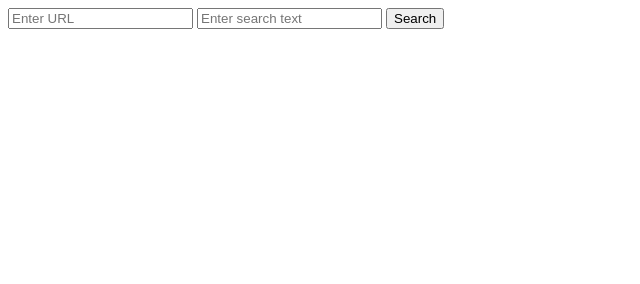
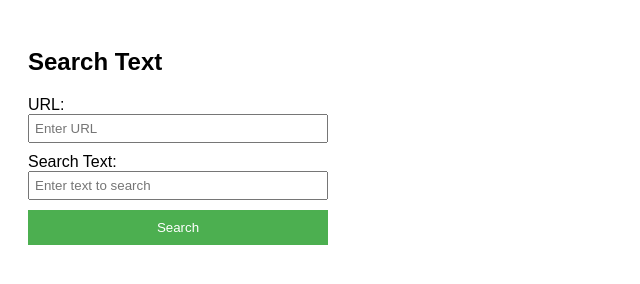
Before and after one commit to GuyYar1/web_search_extension, a website built with webpack: page popup.html in a window 1280 px wide. Shown: the whole page, without its empty margins (0-640 px from the left). Built offline with nearby package versions, Linux system fonts and the light colour scheme.

Commit message:
Final_Worksonexistingtaband Current

```diff
--- a/popup.html
+++ b/popup.html
@@ -4,11 +4,38 @@
   <meta charset="UTF-8">
   <meta name="viewport" content="width=device-width, initial-scale=1.0">
   <title>Text Search Extension</title>
+  <style>
+    body {
+      font-family: Arial, sans-serif;
+      width: 300px;
+      padding: 20px;
+    }
+    input {
+      margin-bottom: 10px;
+      width: 100%;
+      padding: 5px;
+      box-sizing: border-box;
+    }
+    button {
+      width: 100%;
+      padding: 10px;
+      background-color: #4CAF50;
+      color: white;
+      border: none;
+      cursor: pointer;
+    }
+  </style>
 </head>
 <body>
+  <h2>Search Text</h2>
+  <label for="urlInput">URL:</label>
   <input type="text" id="urlInput" placeholder="Enter URL">
-  <input type="text" id="searchInput" placeholder="Enter search text">
+
+  <label for="searchInput">Search Text:</label>
+  <input type="text" id="searchInput" placeholder="Enter text to search">
+
   <button id="searchButton">Search</button>
+
   <script src="popup.js"></script>
 </body>
 </html>
--- a/popup.js
+++ b/popup.js
@@ -15,9 +15,9 @@ document.getElementById('searchButton').addEventListener('click', () => {
         handleSearchResult(result, 'current tab');
       });
     });
-  } else {
+  } else if (url.trim() !== '') {
     // Handle opening a new tab with the specified URL
-    chrome.tabs.create({ url }, (newTab) => {
+    chrome.tabs.create({ url, active: false }, (newTab) => {
       // Wait for the new tab to load
       chrome.tabs.onUpdated.addListener(function listener(tabId, changeInfo) {
         if (tabId === newTab.id && changeInfo.status === 'complete') {
@@ -34,6 +34,8 @@ document.getElementById('searchButton').addEventListener('click', () => {
         }
       });
     });
+  } else {
+    console.error('Please enter a search text or URL.');
   }
 });
 
@@ -81,7 +83,6 @@ function searchAndHighlightText(searchText) {
   return found;
 }
 
-
 function handleSearchResult(result, tabType) {
   if (chrome.runtime.lastError) {
     console.error('Error executing script:', chrome.runtime.lastError.message);
```
